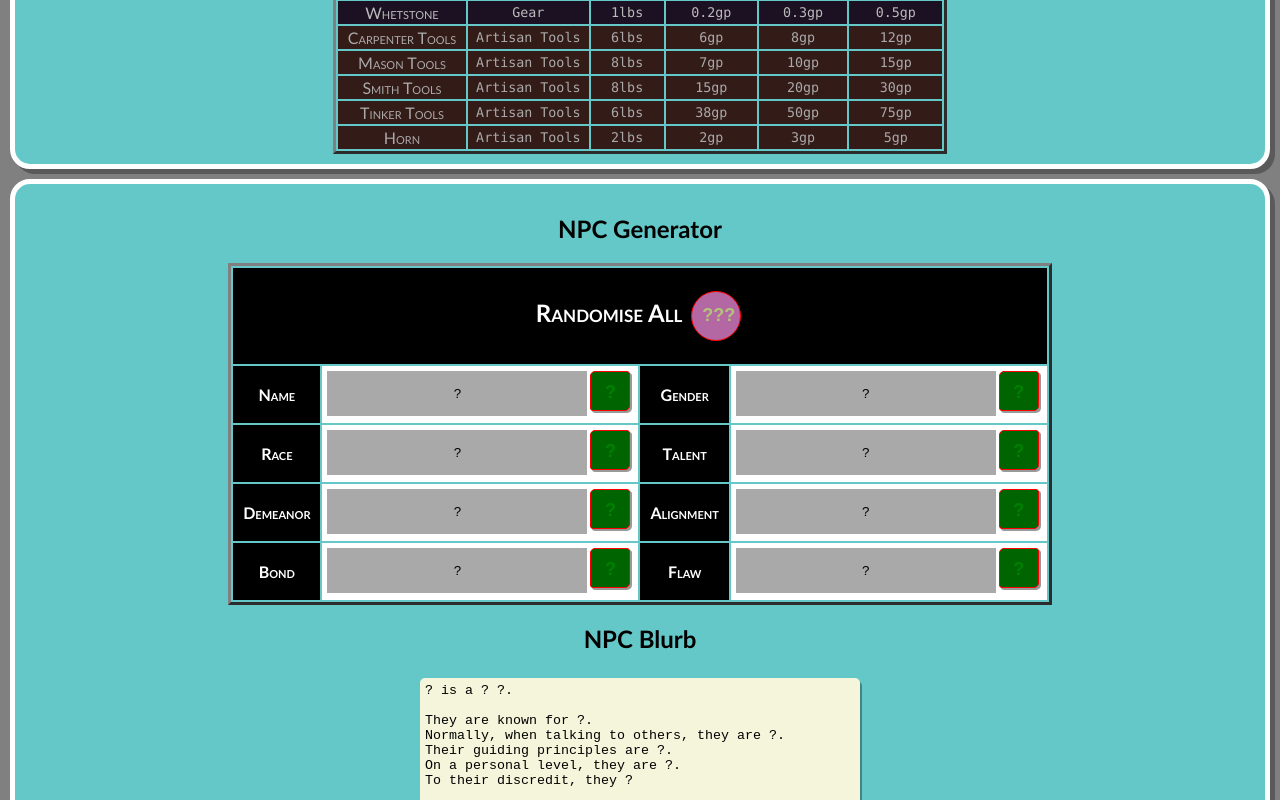
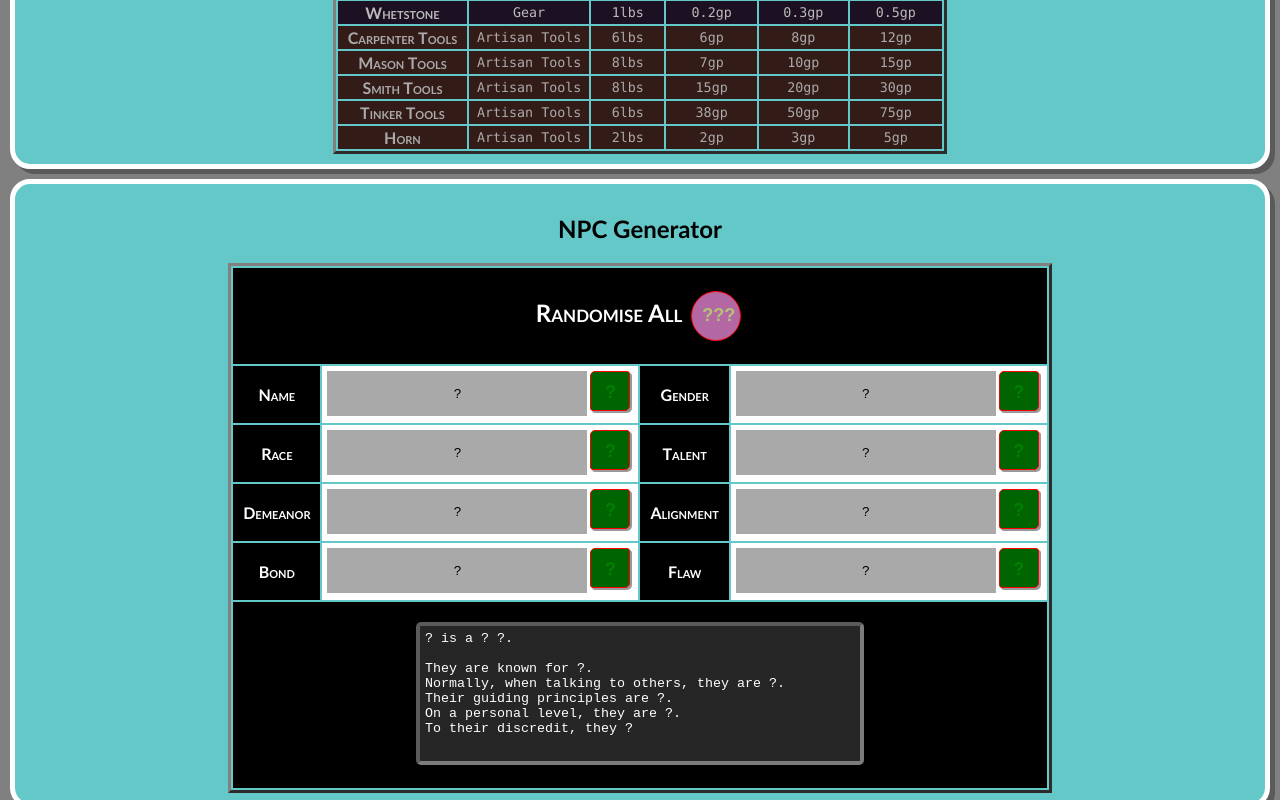
Before and after one commit to BNag87/Testing-Area, a React (Create React App) app: page / in a window 1280 px wide. Shown: the part 2000-2800 px from the top of the page. Built offline with nearby package versions, Linux system fonts and the light colour scheme.

Commit message:
Finished json data for temple shop
General store inventory is next

```diff
--- a/src/Components/Major Components/C-NpcGenerator.js
+++ b/src/Components/Major Components/C-NpcGenerator.js
@@ -346,14 +346,21 @@ return(
                     <Button id = "btn_flawNPC" disabled = {st_crippled} NoHoverButton onClick={ flawsNPC }inputWidth="40px">?</Button>
                 </SuperTD>
                 </TableRow>
+
+                <TableRow >
+                <SuperTH colSpan={4}>
+
+                    <TextArea disabled= {st_crippled} id="npcBlurb" value={ preBlurb }/>
+                    </SuperTH>
+                </TableRow>
+
             </TableHead>
 
         </Table>
 
-        <h2>NPC Blurb</h2>
+
  {/* Generate all blurb here for easier reading */}
-        <TextArea disabled= {st_crippled} id="npcBlurb" value={ preBlurb }
-        />
+
     </Wrapper>
 </>
 )
--- a/src/Components/Reference Files/Json Files/shops.json
+++ b/src/Components/Reference Files/Json Files/shops.json
@@ -1389,7 +1389,149 @@
                         "A well made leather waterskin. Holds up to four pints of liquid."
                     ]
 
+                ],
+                [
+                    [
+                        85,
+                        "Artisan Tools",
+                        "Calligraphy Tools",
+                        7,
+                        10,
+                        15,
+                        true,
+                        false,
+                        5,
+                        "Pencils, quills, stencils and putty are a few of the tools provided with calligraphy set. Lets you create written items. If you have proficiency with these tools, you can add your proficiency bonus to any ability checks when trying to use the tools to create or repair something."
+                    ],
+                    [
+                        86,
+                        "Artisan Tools",
+                        "Herbalism Kit",
+                        3,
+                        5,
+                        7,
+                        true,
+                        false,
+                        3,
+                        "Strainers, a mortar and pestle, a drying rack and vial racks are a few of the tools provided with a herbalists kit. Lets you create remedies and potions. If you have proficiency with these tools, you can add your proficiency bonus to any ability checks when trying to use the tools to create or repair something."
+                    ],
+                    [
+                        87,
+                        "Artisan Tools",
+                        "Flute",
+                        1,
+                        2,
+                        3,
+                        true,
+                        false,
+                        0.25,
+                        "A wooden flute. If you have proficiency with this instrument, you can add your proficiency bonus to any Perform checks you make to play it. Each type of instrument requires a seperate proficiency."
+                    ],
+                    [
+                        88,
+                        "Artisan Tools",
+                        "Lyre",
+                        22,
+                        30,
+                        45,
+                        true,
+                        false,
+                        1,
+                        "A U-shaped harp with strings attached to a crossbar. If you have proficiency with this instrument, you can add your proficiency bonus to any Perform checks you make to play it. Each type of instrument requires a seperate proficiency."
+                    ],
+                    [
+                        89,
+                        "Artisan Tools",
+                        "Horn",
+                        2,
+                        3,
+                        5,
+                        true,
+                        false,
+                        2,
+                        "A musical horn. If you have proficiency with this instrument, you can add your proficiency bonus to any Perform checks you make to play it. Each type of instrument requires a seperate proficiency."
+                    ]
+                ],
+                [
+                [
+                    90,
+                    "Services",
+                    "Cure Wounds",
+                    7,
+                    10,
+                    15,
+                    true,
+                    false,
+                    0,
+                    "Cure Wounds (lvl 1). Regain 1d8 + Spellcasting Modifier as HP. Does not work on undead or constructs."
+                ],
+                [
+                    91,
+                    "Services",
+                    "Gentle Repose",
+                    38,
+                    50,
+                    75,
+                    true,
+                    false,
+                    0,
+                    "Gentle Repose (lvl 2). A corpse is protected from the effects of decay and can't become undead. Extends the amount of time before the target can't be revived."
+                ],
+                [
+                    92,
+                    "Services",
+                    "Lesser Restoration",
+                    38,
+                    50,
+                    75,
+                    true,
+                    false,
+                    0,
+                    "Lesser Restoration (lvl 2). A target can end ONE disease or ONE condition afflicting it. These include Blinded, Deafeaned, Paralysed or Poisoned."
+                ],
+                [
+                    93,
+                    "Services",
+                    "Remove Curse",
+                    75,
+                    100,
+                    150,
+                    true,
+                    false,
+                    0,
+                    "Remove Curse (lvl 3). A creature, or object, has all curses on it end. If the object is a cursed magic item, the curse remains but the spell breaks the attunement to the owner, so it can at least be removed or discarded."
+                ],
+                [
+                    94,
+                    "Services",
+                    "Revivify",
+                    375,
+                    400,
+                    450,
+                    true,
+                    false,
+                    0,
+                    "Revivify (lvl 3). A creature that has died in the last minute is returned to life with one HP. Cannot revivify someone who has died of old age, nor can it restore missing body parts."
+                ],
+                [
+                    95,
+                    "Services",
+                    "Raise Dead",
+                    875,
+                    1000,
+                    1250,
+                    true,
+                    false,
+                    0,
+                    "Raise Dead (lvl 5). A creature is brought back to life as long as it has not been dead for more than ten days. Returns with one HP and is cured of any diseases. Does not restore missing body parts."
                 ]
+            ]
+            ],
+            [
+               "General Goods",
+               [
+                   "Something"
+               ]
             ]
         ]
 
--- a/src/styles.js
+++ b/src/styles.js
@@ -73,8 +73,8 @@ width: ${props => props.inputWidth || "300px"}
 `;
 
 export const SuperTH = styled.th`
-background: black;
-color: white ;
+background: ${props => props.inputBackgroundColour || "black"};
+color: ${props => props.inputFontColour || "white"};
 font-variant: small-caps;
 padding: 0px 10px 0px 10px;
 `;
@@ -89,7 +89,10 @@ font-variant: small-caps;
 export const SuperTD = styled.td`
 padding: 2px 5px 2px 5px;
 
-
+${props => props.NoHoverTD && css`
+  font-weight: bold;
+  }
+`}
 
 ${props => props.NoHoverSmallTxtTD && css`
 
@@ -136,21 +139,22 @@ export const TableRow = styled.tr`
       text-align: ${props => props.inputTextAlign || "left"};
       justify-content: ${props => props.inputJustify || "flex-start"};
       font-size: ${props => props.inputFontSize || "900"};
-      background: ${props => props.inputBackground || "white"};
-      color: ${props => props.inputColour || "Black"};
+      background: ${props => props.inputDBG || "rgba(255, 255, 255, 0.25)"};
+      color: ${props => props.inputDFC || "white"};
       padding: ${props => props.inputPadding || "5px"};
-      margin: ${props => props.inputMargin || "5px 0px 5px 0px"};
-      border: none;
+      border: ${props => props.inputDBorder || "inset rgba(255,255,255,0.9) 4px"};
+      margin: ${props => props.inputDMargin || "20px"};
       border-radius: 5px 5px 5px 5px;
       width: ${props => props.inputWidth || "430px"};
       height: ${props => props.inputHeight || "125px"};
       resize: none;
 
       &:disabled{
-      background: ${props => props.inputDBG || "beige"};
-      color: ${props => props.inputDFC || "black"};
-      border: ${props => props.inputDBorder || "none"};
-      margin: ${props => props.inputDMargin || "5px 0px 5px 0px"};
+      background: ${props => props.inputDBG || "rgba(255, 255, 255, 0.15)"};
+      color: ${props => props.inputDFC || "white"};
+
+      border: ${props => props.inputDBorder || "inset rgba(255,255,255,0.4) 4px"};
+      margin: ${props => props.inputDMargin || "20px"};
       box-shadow: 2px 3px rgba(0,0,0,0.34);
       transition: ease-in-out 0.3s;
     }
```
